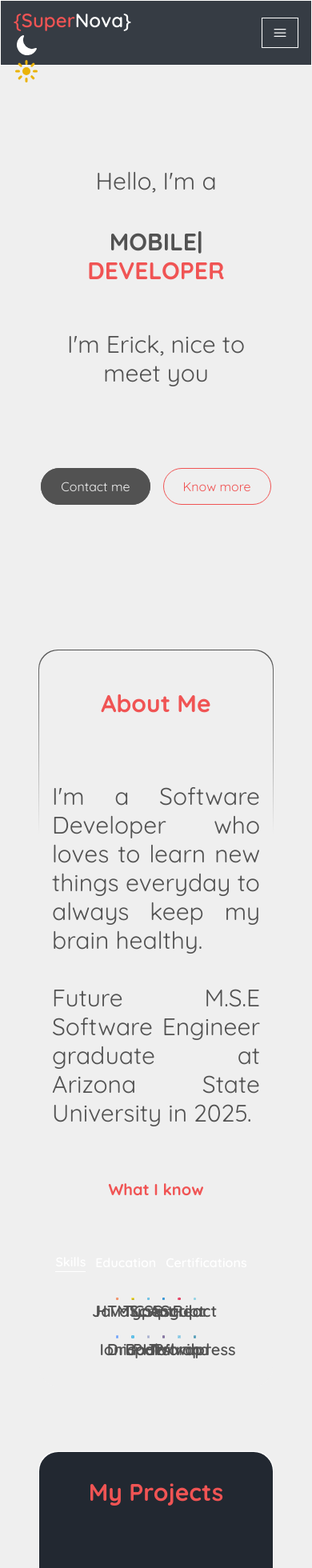
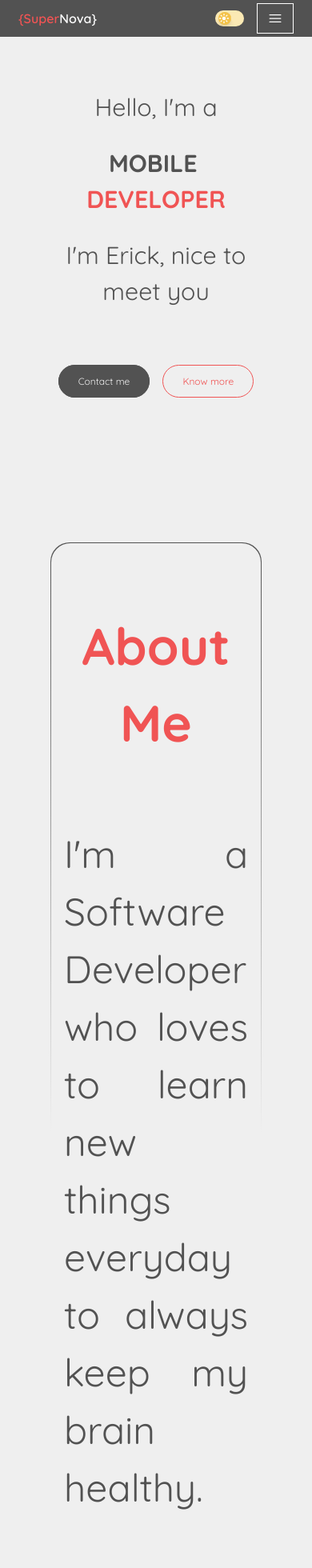
Before and after one commit to erick14117/next-portfolio, a Next.js app: page / in a window 390 px wide. Shown: the top 1960 px of the page at 80% size. Built offline with nearby package versions, Linux system fonts and the light colour scheme.

Commit message:
Dark Mode V2 Responsive adjusments

```diff
--- a/src/app/components/AboutSection.jsx
+++ b/src/app/components/AboutSection.jsx
@@ -8,11 +8,13 @@ const TAB_DATA = [
     title: "Skills",
     id: "skills",
     content: (
-      <div className="grid grid-cols-6 gap-4 px-20">
+      <div className="sm:grid sm:grid-cols-2 sm:gap-6 sm:px-1
+
+       lg:grid-cols-6 lg:gap-6 lg:px-20 ">
         <div className="flex flex-col items-center">
           <Image src="/images/html.svg" width={80} height={80} />
           <p
-            className="font-semibold text-xl
+            className="font-semibold lg:text-lg md:text-md sm:text-sm
           dark:text-[#525252]"
           >
             HTML
@@ -22,7 +24,7 @@ const TAB_DATA = [
         <div className="flex flex-col items-center">
           <Image src="/images/javascript.svg" width={80} height={80} />
           <p
-            className="font-semibold text-xl
+            className="font-semibold lg:text-xl md:text-sm sm:text-xs
           dark:text-[#525252]"
           >
             JavaScript
@@ -32,17 +34,17 @@ const TAB_DATA = [
         <div className="flex flex-col items-center">
           <Image src="/images/css.svg" width={80} height={80} />
           <p
-            className="font-semibold text-xl
+            className="font-semibold lg:text-xl md:text-sm sm:text-xs
           dark:text-[#525252]"
           >
             CSS
           </p>
         </div>
         {/*----------------3rd item------------------------- */}
-        <div className="flex flex-col items-center">
+        <div className="flex flex-col items-center ">
           <Image src="/images/typescript.svg" width={80} height={80} />
           <p
-            className="font-semibold text-xl
+            className="font-semibold lg:text-lg md:text-md sm:text-sm
           dark:text-[#525252]"
           >
             TypeScript
@@ -51,7 +53,7 @@ const TAB_DATA = [
         <div className="flex flex-col items-center">
           <Image src="/images/angular.svg" width={80} height={80} />
           <p
-            className="font-semibold text-xl
+            className="font-semibold lg:text-xl md:text-sm sm:text-xs
           dark:text-[#525252]"
           >
             Angular
@@ -60,7 +62,7 @@ const TAB_DATA = [
         <div className="flex flex-col items-center">
           <Image src="/images/react.svg" width={80} height={80} />
           <p
-            className="font-semibold text-xl
+            className="font-semibold lg:text-xl md:text-sm sm:text-xs
           dark:text-[#525252]"
           >
             React
@@ -69,7 +71,7 @@ const TAB_DATA = [
         <div className="flex flex-col items-center">
           <Image src="/images/ionic.svg" width={80} height={80} />
           <p
-            className="font-semibold text-xl
+            className="font-semibold lg:text-xl md:text-sm sm:text-xs
           dark:text-[#525252]"
           >
             Ionic
@@ -78,7 +80,7 @@ const TAB_DATA = [
         <div className="flex flex-col items-center">
           <Image src="/images/drupal.svg" width={80} height={80} />
           <p
-            className="font-semibold text-xl
+            className="font-semibold lg:text-xl md:text-sm sm:text-xs
           dark:text-[#525252]"
           >
             Drupal
@@ -87,7 +89,7 @@ const TAB_DATA = [
         <div className="flex flex-col items-center">
           <Image src="/images/php.svg" width={80} height={80} />
           <p
-            className="font-semibold text-xl
+            className="font-semibold lg:text-xl md:text-sm sm:text-xs
           dark:text-[#525252]"
           >
             PHP
@@ -96,7 +98,7 @@ const TAB_DATA = [
         <div className="flex flex-col items-center">
           <Image src="/images/bootstrap.svg" width={80} height={80} />
           <p
-            className="font-semibold text-xl
+            className="font-semibold lg:text-xl md:text-sm sm:text-xs
           dark:text-[#525252]"
           >
             Bootstrap
@@ -105,7 +107,7 @@ const TAB_DATA = [
         <div className="flex flex-col items-center">
           <Image src="/images/tailwind.svg" width={80} height={80} />
           <p
-            className="font-semibold text-xl
+            className="font-semibold lg:text-xl md:text-sm sm:text-xs
           dark:text-[#525252]"
           >
            Tailwind
@@ -114,7 +116,7 @@ const TAB_DATA = [
         <div className="flex flex-col items-center">
           <Image src="/images/wordpress.svg" width={80} height={80} />
           <p
-            className="font-semibold text-xl
+            className="font-semibold lg:text-xl md:text-sm sm:text-xs
           dark:text-[#525252]"
           >
             Wordpress
@@ -165,7 +167,8 @@ const AboutSection = () => {
         className="bg-gradient-to-b from-white from-0% to-transparent to-25% p-px rounded-3xl
       dark:bg-gradient-to-b dark:from-[#525252] dark:from-0% to-transparent to-25% dark:p-px dark:rounded-3xl"
       >
-        <div className="md:grid md:grid-cols-1 gap-8 items-center py-8 px-4 xl:gap-16 sm:py-16 xl:px-16 bg-[#222831] rounded-3xl dark:bg-[#EFEFEF] dark:rounded-3xl">
+        <div className="md:grid md:grid-cols-1 gap-8 items-center py-8 px-4 xl:gap-16 sm:py-16 xl:px-16 bg-[#222831] rounded-3xl
+        dark:bg-[#EFEFEF] dark:rounded-3xl">
           <div className="mt-4 md:mt-0 text-center flex flex-col h-full">
             <h2 className="text-center text-3xl sm:text-5xl lg:text-6xl font-extrabold text-[#F05454] mb-20">
               About Me
@@ -182,7 +185,7 @@ const AboutSection = () => {
               What I know
             </h3>
 
-            <div className="flex flex-row mt-8 text-justify justify-center">
+            <div className="flex flex-row mt-8 text-justify justify-center ">
               <TabButton
                 selectTab={() => handleTabChange("skills")}
                 active={tab === "skills"}
@@ -206,7 +209,7 @@ const AboutSection = () => {
               </TabButton>
             </div>
 
-            <div className="mt-8 text-center text-2xl sm:text-5xl lg:text-3xl">
+            <div className="mt-8 text-center lg:text-lg md:text-md sm:text-sm">
               {TAB_DATA.find((t) => t.id === tab).content}
             </div>
           </div>
--- a/src/app/components/Footer.jsx
+++ b/src/app/components/Footer.jsx
@@ -13,9 +13,10 @@ const Footer = () => {
             <p className="text-[#F05454] font-extrabold">&#123;Super</p>
             <p className="text-[#FFFFFF] font-extrabold mr-1 dark:text-[#525252]">Nova&#125;</p>
             {/*Only way to render the curly braces as a text is with the respective HTML character code*/}
+            {/* [#5D8BF4] */}
             <p className="mr-1 dark:text-[#525252]"> by</p>
             <a
-              className="text-[#5D8BF4] font-extrabold"
+              className="text-[#0BAEEA] font-extrabold"
               href="https://www.linkedin.com/in/erickgodinez/"
             >
               Erick Godinez
--- a/src/app/components/HeroSection.jsx
+++ b/src/app/components/HeroSection.jsx
@@ -7,11 +7,21 @@ const HeroSection = () => {
   return (
     <section>
       <div className="grid grid-cols-1 sm:grid-cols-8 mb-48">
-        <div className="col-span-8 place-self-center text-center sm:text-">
-          <p className="text-white text-3xl sm:text-5xl lg:text-6xl font-body mt-24 mb-10 dark:text-[#525252]">
+        <div className="col-span-8 place-self-center text-center sm:text-sm">
+          <p className="text-[#FFFFFF] font-body
+          dark:text-[#525252]
+          sm:text-2xl sm:mb-6
+
+          lg:text-6xl lg:mt-24 lg:mb-10
+
+          ">
             Hello, I'm a
           </p>
-          <h1 className="text-white mb-4 text-3xl sm:text-5xl lg:text-6xl  font-extrabold font-body dark:text-[#525252]">
+          <h1 className="text-[#FFFFFF] font-extrabold font-body
+          dark:text-[#525252]
+          sm:text-2xl
+
+          lg:text-6xl lg:mb-4">
             <TypeAnimation
               sequence={["WEB", 1000, "MOBILE", 1000, "SOFTWARE", 1000]}
               wrapper="span"
@@ -20,13 +30,19 @@ const HeroSection = () => {
               repeat={Infinity}
             />
             <br></br>
-            <span className="text-transparent bg-clip-text bg-[#F05454] text-3xl sm:text-5xl lg:text-6xl font-body mb-4">
+            <span className="text-[#F05454] font-body
+            sm:text-2xl
+            lg:text-6xl  lg:mb-4">
               DEVELOPER{" "}
             </span>
             <br></br>
 
           </h1>
-          <div className= "text-white mb-28 text-3xl sm:text-5xl lg:text-6xl font-body mt-14 dark:text-[#525252]">
+          <div className="text-[#FFFFFF] font-body
+           dark:text-[#525252]
+           sm:text-2xl sm:mb-20 sm:mt-6
+
+           lg:text-6xl lg:mb-28 lg:mt-14">
             <TypeAnimation
               sequence={["I'm Erick, nice to meet you", 1000]}
               wrapper="span"
@@ -36,8 +52,13 @@ const HeroSection = () => {
             />
           </div>
           <div className="">
-            <Link href='#contact' className="px-6 py-3 w-full sm:w-fit rounded-full mr-4 bg-[#ffffff] text-black hover:bg-transparent hover:text-white border border-[#ffffff] font-body mt-10
-            dark:bg-[#525252] dark:text-[#EFEFEF] dark:hover:bg-transparent dark:hover:text-[#525252] dark:border dark:border-[#525252] ">
+            <Link href='#contact'
+            className="px-6 py-3 w-full rounded-full mr-4 bg-[#ffffff] text-black hover:bg-transparent hover:text-white border border-[#ffffff] font-body
+            dark:bg-[#525252] dark:text-[#EFEFEF] dark:hover:bg-transparent dark:hover:text-[#525252] dark:border dark:border-[#525252]
+            sm:w-fit
+
+            lg:mt-10
+            ">
               Contact me
             </Link>
             <Link href='#about' className="px-6 py-3 w-full sm:w-fit rounded-full bg-transparent text-[#F05454]  border border-[#F05454] hover:bg-[#F05454]  hover:text-white font-body mt-3 mb-40
--- a/src/app/components/NavLink.jsx
+++ b/src/app/components/NavLink.jsx
@@ -4,7 +4,7 @@ const NavLink = ({href,title}) => {
   return (
     <Link
       href={href}
-      className="block py-2 pl-3 pr-4 text-[#FFFFFF] font-body sm:text-xl rounded md:p-0 hover:text-[#5D8BF4]"
+      className="block py-2 pl-3 pr-4 text-[#525252] dark:text-[#FFFFFF] font-body sm:text-xl rounded md:p-0 hover:text-[#0BAEEA] dark:hover:text-[#0BAEEA]"
     >
       {title}
     </Link>
--- a/src/app/components/Navbar.jsx
+++ b/src/app/components/Navbar.jsx
@@ -25,42 +25,52 @@ const Navbar = () => {
   const [navbarOpen, setNavbarOpen] = useState(false);
 
   return (
-    <nav className="fixed mx-auto border border-[#FFFFFF] top-0 left-0 right-0 z-10 bg-[#222831] bg-opacity-90">
-      <div className="flex container lg:py-4 flex-wrap items-center justify-between mx-auto  px-4 py-2">
+    <nav className="fixed mx-auto  top-0 left-0 right-0 z-10 bg-[#EFEFEF] dark:bg-[#525252]">
+      <div className="flex container  flex-wrap items-center justify-between mx-auto
+      sm:px-2 sm:py-1
+      md:px-4 md:py-2
+      lg:py-4">
             <Link
               href={"/"}
-          className="text-2xl md:text-5xl text-[#DDDDDD] font-semibold font-body"
+              className=" font-semibold font-body
+              sm:text-md
+              md:text-xl
+              lg:text-2xl
+              xl:text-3xl"
             >
               <div className="flex flex-wrap justify-items-center">
                 <p className="text-[#F05454]">&#123;Super</p>
-            <p className="text-[#FFFFFF]">Nova&#125;</p>
+                <p className="text-[#525252] dark:text-[#FFFFFF]">Nova&#125;</p>
                 {/*Only way to render the curly braces as a text is with the respective HTML character code*/}
               </div>
-          <div>
+            </Link>
+        <div className="flex flex-row items-center">
+          <div className="mr-4">
             <ThemeToggle />
           </div>
-        </Link>
-        <div className="mobile-menu block md:hidden">
+
+          <div className="mobile-menu xl:hidden flex">
             {!navbarOpen ? (
               <button
                 onClick={() => setNavbarOpen(true)}
-              className="flex items-center px-3 py-2 border round border-white hover:text-[#5D8BF4] text-white hover:border-[#5D8BF4]"
+                className="flex items-center px-3 py-2 border round border-[#525252] text-[#525252] hover:text-[#0BAEEA]  hover:border-[#0BAEEA]
+              dark:text-[#FFFFFF] dark:border-white dark:hover:text-[#0BAEEA]  dark:hover:border-[#0BAEEA]"
               >
                 <Bars3Icon className="h-5 w-5" />
               </button>
             ) : (
               <button
                 onClick={() => setNavbarOpen(false)}
-              className="flex items-center px-3 py-2 border round border-white hover:text-[#5D8BF4] text-white hover:border-[#5D8BF4]"
+                className="flex items-center px-3 py-2 border round border-[#525252] text-[#525252] hover:text-[#0BAEEA]  hover:border-[#0BAEEA]
+               dark:text-[#FFFFFF] dark:border-white dark:hover:text-[#0BAEEA]  dark:hover:border-[#0BAEEA]"
               >
                 <XMarkIcon className="h-5 w-5" />
               </button>
-
             )}
           </div>
 
-        <div className="menu hidden md:block md:w-auto" id="navbar">
-          <ul className="flex p-4 md:p-0 md:flex-row md:space-x-8 mt-0">
+          <div className="menu hidden xl:block xl:w-auto" id="navbar">
+            <ul className="flex p-4 xl:p-0 xl:flex-row xl:space-x-8 mt-0">
               {navLinks.map((link, index) => (
                 <li key={index}>
                   <NavLink href={link.path} title={link.title} />
@@ -69,6 +79,7 @@ const Navbar = () => {
             </ul>
           </div>
         </div>
+      </div>
       {navbarOpen ? <MenuOverlay links={navLinks} /> : null}
     </nav>
   );
--- a/src/app/components/ProjectCard.jsx
+++ b/src/app/components/ProjectCard.jsx
@@ -25,8 +25,8 @@ const ProjectCard = ({ imgUrl, title, description, gitUrl, previewUrl }) => {
         </div>
       </div>
       <div className="text-white rounded-b-xl bg-transparent py-6 px-4 font-body">
-        <h5 className="font-xl font-semibold mb-2">{title}</h5>
-        <p className="text-white">{description}</p>
+        <h5 className="font-xl font-semibold mb-2 dark:text-[#525252]">{title}</h5>
+        <p className="text-white dark:text-[#525252]">{description}</p>
       </div>
     </div>
   );
--- a/src/app/components/ThemeToggle.jsx
+++ b/src/app/components/ThemeToggle.jsx
@@ -22,10 +22,17 @@ const ThemeToggle = () => {
     }
   }, [darkMode]);
   return (
-    <div className="w-8 h-8" onClick={() => setDarkMode(!darkMode)}>
-      <MoonIcon className="text-white" size={8} />
-      <div className="text-blue-500 transform transition-transform duration-300"></div>
-      <SunIcon className="text-yellow-500"
+    <div className="relative sm:w-9 sm:h-5 md:w-16 md:h-8 flex items-center cursor-pointer
+    dark:bg-[#FBE9B4] bg-[#062E3F]
+    rounded-full p-1 "
+    onClick={() => setDarkMode(!darkMode)}>
+      <SunIcon className="text-[#062E3F] dark:text-[#FFFFFF] z-10" size={18} />
+      <div className="absolute bg-[#0BAEEA]
+      dark:bg-[#F4C248] sm:w-4 sm:h-4 md:w-7 md:h-7 rounded-full shadow-md
+      transform transition-transform duration-300"
+      style={darkMode ? {left: "4px"}:{right: "4px"}}
+      ></div>
+      <MoonIcon className="text-[#FFFFFF] dark:text-[#FBE9B4]  z-10" size={18}
       />
     </div>
   );
--- a/tailwind.config.js
+++ b/tailwind.config.js
@@ -7,6 +7,39 @@ module.exports = {
   ],
   darkMode: "class",
   theme: {
+
+      fontSize: {
+        sm: '0.75rem',
+        md: '1rem',
+        lg: '1.25rem',
+        xl: '1.5rem',
+        '2xl': '1.9rem',
+        '3xl': '2.4rem',
+        '4xl': '3rem',
+        '5xl': '4rem',
+      },
+    screens: {
+      'sm': '360px',
+      // => @media (min-width: 360px) { ... }
+
+      'md': '540px',
+      // => @media (min-width: 540px) { ... }
+
+      'lg': '720px',
+      // => @media (min-width: 720px) { ... }
+
+      'xl': '1024px',
+      // => @media (min-width: 1024px) { ... }
+
+      '2xl': '1366px',
+      // => @media (min-width: 1366px) { ... }
+
+      '3xl': '1920px',
+      // => @media (min-width: 1920px) { ... }
+
+      '4xl': '2560px',
+      // => @media (min-width: 2560px) { ... }
+    },
     extend: {
       backgroundImage: {
         "gradient-radial": "radial-gradient(var(--tw-gradient-stops))",
```
Also changed, not shown: src/app/components/Contact.jsx (+11 -5 lines), src/app/components/ProjectSection.jsx (+7 -4 lines), src/app/components/TabButton.jsx (+4 -3 lines). Lines whose indentation alone changed are shown as unchanged.
